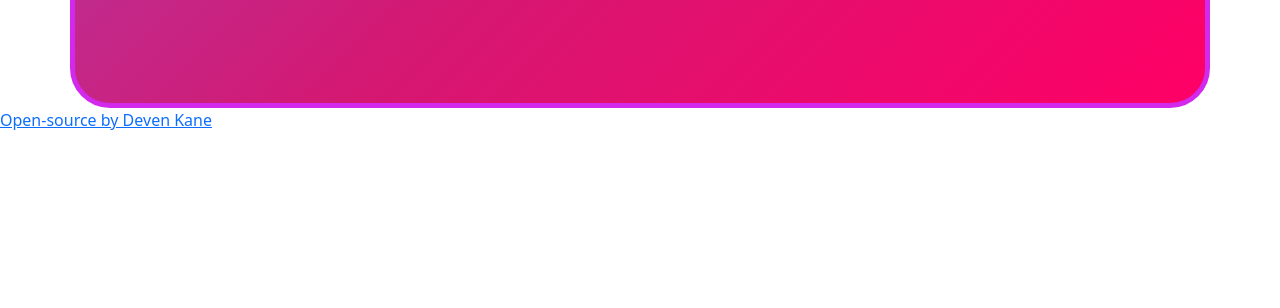
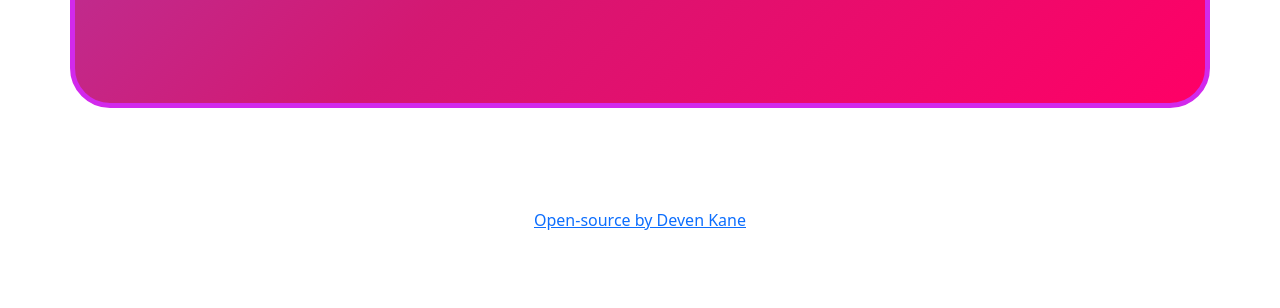
Before and after one commit to deven-kane/weather-app, a plain HTML site: page index.html in a window 1280 px wide. Shown: the part 599-907 px from the top of the page. Before the commit the page ends 800 px from the top, so only its background shows below. Drawn offline with nearby package versions, Linux system fonts and the light colour scheme; no server answers.

Commit message:
styled footer

```diff
--- a/styles.css
+++ b/styles.css
@@ -49,6 +49,7 @@ li {
   padding: 40px;
   padding-bottom: 90px;
 }
+
 .header {
   align-content: center;
 }
@@ -81,6 +82,9 @@ li {
 }
 
 .footer {
-  height: 40px;
+  margin: 0 auto;
+  display: block;
+  margin-top: 100px;
+  height: 100px;
   width: max-content;
 }
```
